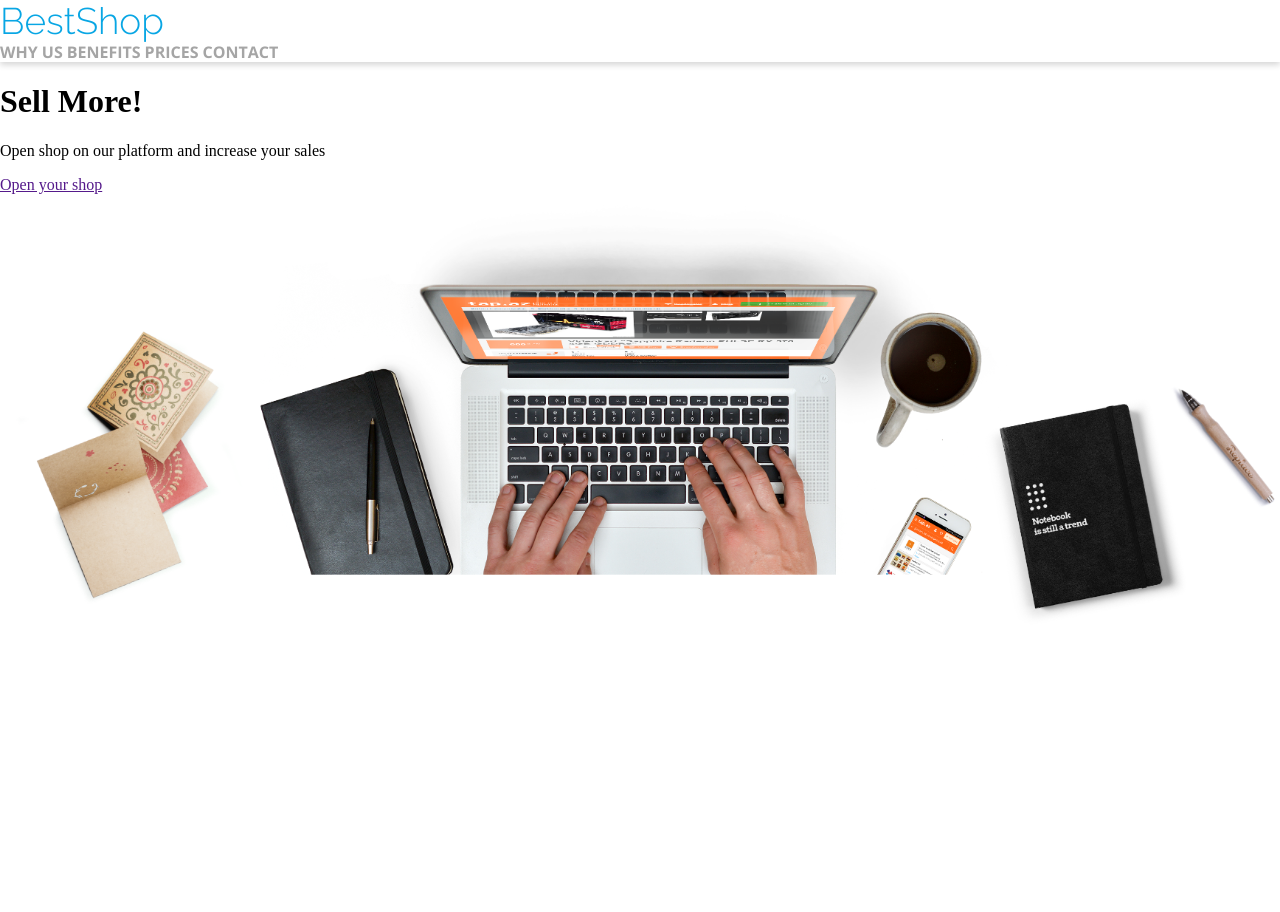
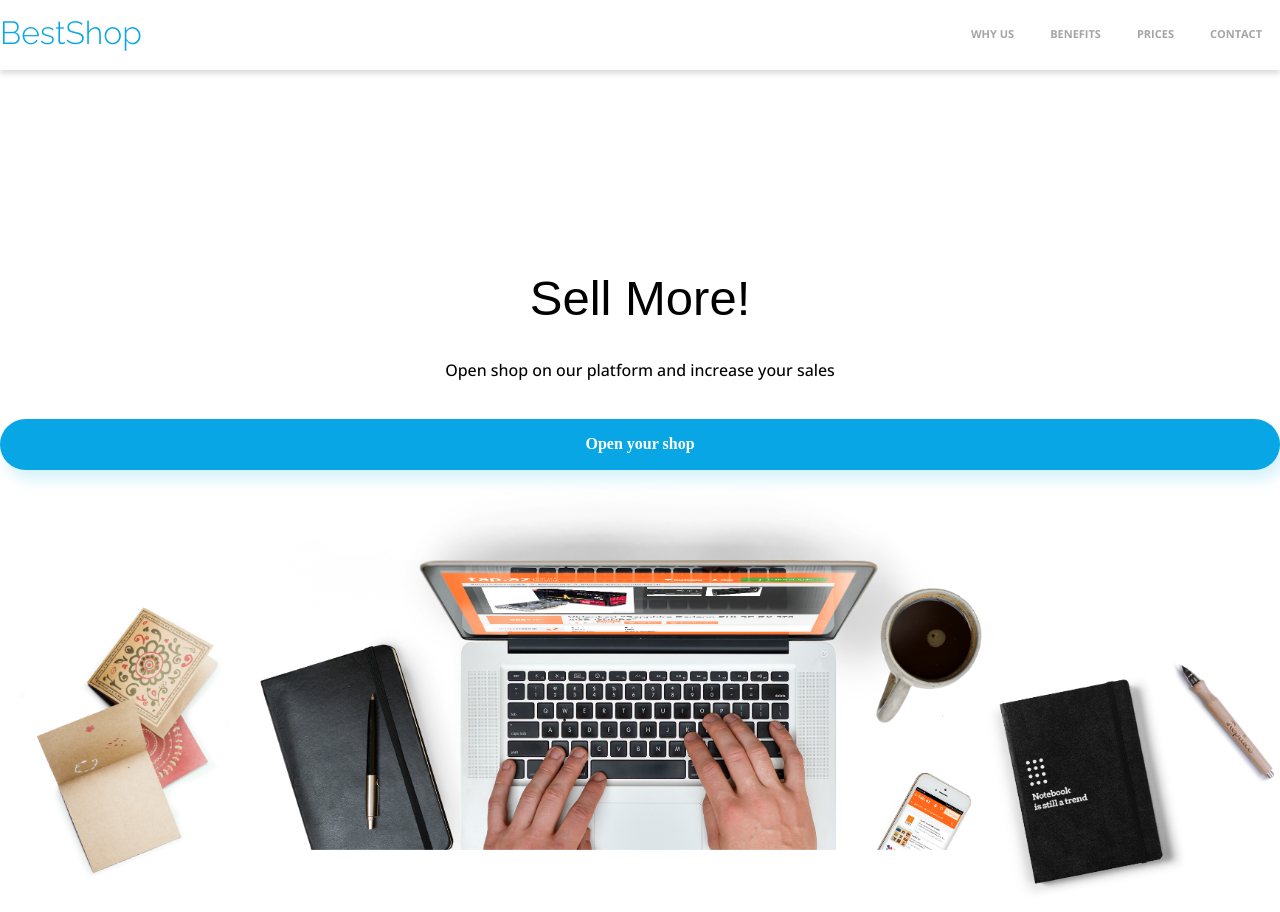
Before and after one commit to duszaemilia/BestShop, a plain HTML site: page index.html in a window 1280 px wide. Before the commit the page ends 800 px from the top, so only its background shows below. Drawn offline with nearby package versions, Linux system fonts and the light colour scheme.

Commit message:
styles for opening section

```diff
--- a/src/styles/styles.css
+++ b/src/styles/styles.css
@@ -26,28 +26,36 @@ html, body {
 .header {
     background-color: var(--white);
     box-shadow: 0 .1875rem .375rem var(--other5);
-
+    height: 4.375rem;
 }
 
 .header .header__inner {
     width: 100%;
-    max-width: 101.5625rem;
-    margin-inline: auto;
+    max-width: 84.5rem;
+    margin-inline: 0 auto;
+    /*padding-inline: 1rem;*/
+    box-sizing: border-box;
+    display: flex;
+    justify-content: space-between;
 }
 
 .logo {
     text-decoration: none;
-    font-family:"Raleway",sans-serif;
+    font-family: "Raleway", sans-serif;
     font-weight: 300;
-    font-size:37px;
+    font-size: 2rem;
     /*line-height: ;*/
     color: var(--primary);
+    display: flex;
+    align-items: center;
 }
 
 .logo .logo__text {
 }
 
 .mainMenu {
+    display: flex;
+    justify-content: flex-end;
 }
 
 .mainMenu .mainMenu__item {
@@ -55,25 +63,58 @@ html, body {
     text-decoration: none;
     font-family: 'Open Sans', sans-serif;
     font-weight: 700;
+    font-size: 0.6875rem;
     text-transform: uppercase;
-    /*padding: 2.0625rem 2.5rem;*/
+    padding: 1.75rem 1.125rem 1.375rem;
+    border-bottom: 0.25rem solid transparent;
     display: inline-block;
     /*line-height: 1.375;*/
 }
 
 .mainMenu .mainMenu__item .mainMenu_item--active {
+    color: var(--black);
+    border-color: var(--primary);
 }
 
 .hero {
 }
 
 .hero .hero__hdl {
+    font-family: "Raleway Regular", sans-serif;
+    font-size: 3.0625rem;
+    font-weight: 500;
+    color: var(--black);
+    display: flex;
+    justify-content: center;
+    margin-top: 12.5rem;
 }
 
 .hero .hero__lead {
+    font-size: 1rem;
+    line-height: 1.375;
+    font-weight: 500;
+    color: var(--black);
+    font-family: "Open Sans", sans-serif;
+    align-items: center;
+    margin-top: 20px;
+    margin-bottom: 38px;
+    display: flex;
+    justify-content: center;
 }
 
 .hero .hero__btn {
+    text-decoration: none;
+    color: white;
+    font-weight: 700;
+    padding: 16px 65px;
+    border-radius: 40px;
+    border: none;
+    background: #08A6E4 0% 0% no-repeat padding-box;
+    box-shadow: 5px 10px 14px #07ACE629;
+    display: flex;
+    justify-content: center;
+    /*margin: 38px 593px 0 593px;*/
+
 }
 
 .hero .hero__background {
```
